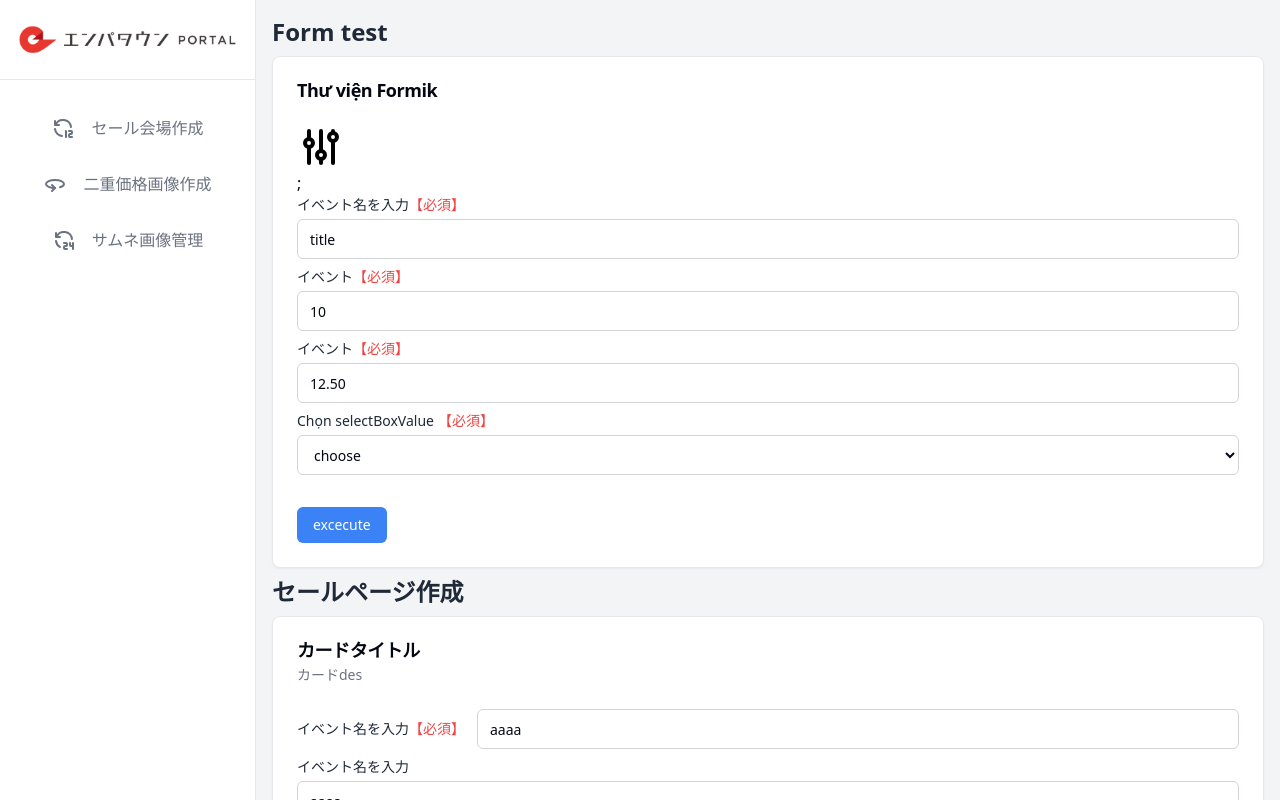
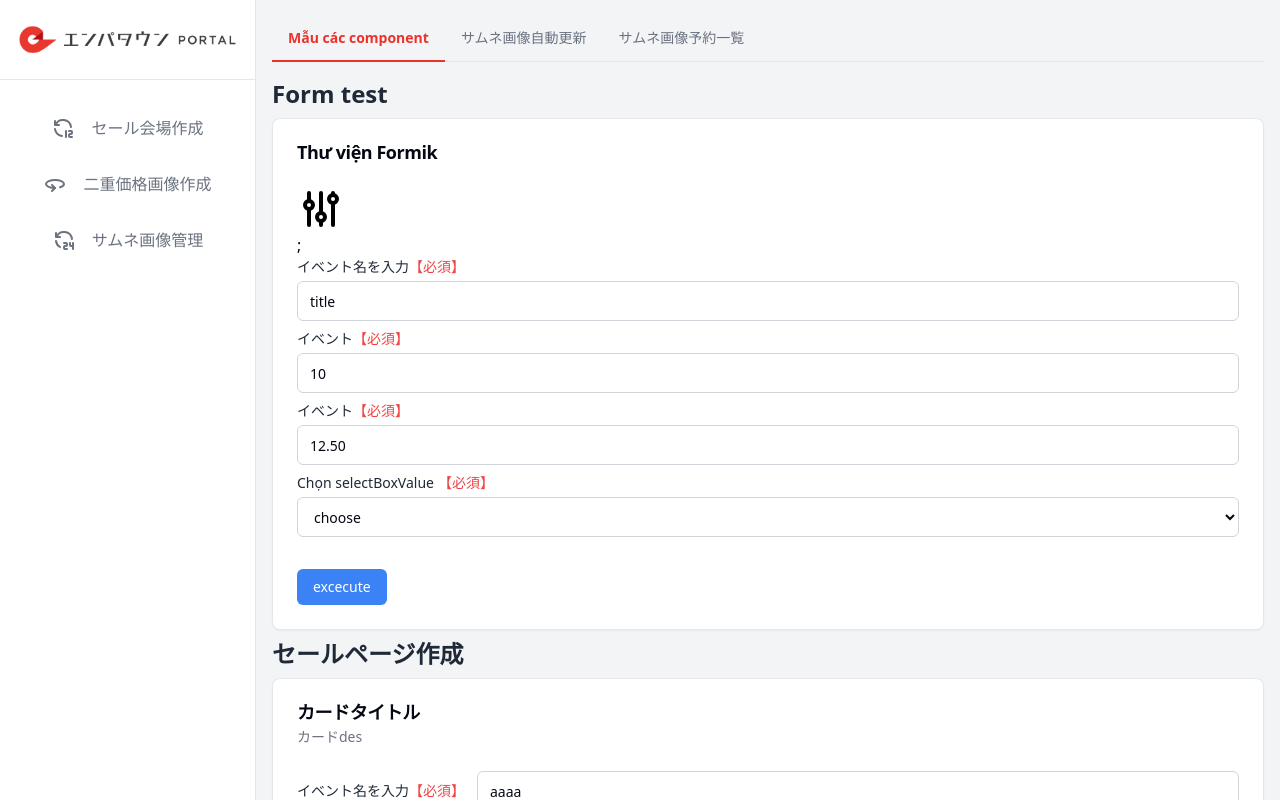
Before and after one commit to IamDieuKhanh2001/enpa_portal_v2, a Next.js app: page / in a window 1280 px wide. Built offline with nearby package versions, Linux system fonts and the light colour scheme.

Commit message:
tab component

```diff
--- /dev/null
+++ b/src/app/component/Tabs.tsx
@@ -0,0 +1,104 @@
+"use client";
+import React, { useState } from "react";
+import { cn } from "../lib/utils";
+
+// Tabs
+interface TabsProps {
+    defaultValue: string;
+    children: React.ReactNode;
+    className?: string;
+}
+const Tabs = ({ defaultValue, children, className }: TabsProps) => {
+    const [activeTab, setActiveTab] = useState(defaultValue);
+
+    // React.cloneElement sẽ tự động truyền props cho các con
+    const enhancedChildren = React.Children.map(children, (child: any) => {
+        if (child.type.displayName === "TabsList") {
+            return React.cloneElement(child, { activeTab, setActiveTab });
+        }
+        if (child.type.displayName === "TabsContent") {
+            return React.cloneElement(child, { activeTab });
+        }
+        return child;
+    });
+
+    return <div className={cn("w-full", className)}>{enhancedChildren}</div>;
+};
+
+// TabsList
+interface TabsListProps {
+    children: React.ReactNode;
+    className?: string;
+}
+const TabsList = ({
+    children,
+    className,
+    activeTab,
+    setActiveTab,
+}: TabsListProps & {
+    activeTab?: string;
+    setActiveTab?: (v: string) => void;
+}) => (
+    <div
+        className={cn(
+            "inline-flex border-gray-200 bg-transparent p-0 border-b w-full justify-start rounded-none",
+            className
+        )}
+    >
+        {React.Children.map(children, (child: any) =>
+            React.cloneElement(child, { activeTab, setActiveTab })
+        )}
+    </div>
+);
+TabsList.displayName = "TabsList";
+
+// TabsTrigger
+interface TabsTriggerProps {
+    value: string;
+    children?: string;
+    className?: string;
+}
+const TabsTrigger = ({
+    value,
+    children,
+    className,
+    activeTab,
+    setActiveTab,
+}: TabsTriggerProps & {
+    activeTab?: string;
+    setActiveTab?: (v: string) => void;
+}) => (
+    <button
+        onClick={() => setActiveTab && setActiveTab(value)}
+        className={cn(
+            "inline-flex items-center justify-center px-4 py-3 text-sm font-medium transition-colors",
+            "border-b-2 -mb-px",
+            activeTab === value
+                ? "border-[#EB322D] text-[#EB322D] font-semibold"
+                : "border-transparent text-gray-500 hover:text-gray-700",
+            className
+        )}
+    >
+        {children ? children : "Title unset"}
+    </button>
+);
+TabsTrigger.displayName = "TabsTrigger";
+
+// TabsContent
+interface TabsContentProps {
+    value: string;
+    children?: React.ReactNode;
+    className?: string;
+}
+const TabsContent = ({
+    value,
+    children,
+    className,
+    activeTab,
+}: TabsContentProps & { activeTab?: string }) => {
+    if (activeTab !== value) return null;
+    return <div className={cn("mt-4", className)}>{children}</div>;
+};
+TabsContent.displayName = "TabsContent";
+
+export { Tabs, TabsList, TabsTrigger, TabsContent }
--- a/src/app/page.tsx
+++ b/src/app/page.tsx
@@ -12,6 +12,7 @@ import { NumberBox } from "./component/NumberBox";
 import SelectBox from "./component/SelectBox";
 import { IconAdjustments, IconAdOff } from "@tabler/icons-react";
 import Link from "next/link";
+import { Tabs, TabsContent, TabsList, TabsTrigger } from "./component/Tabs";
 // import { ErrorMessage, Field, Form, Formik } from 'formik';
 
 export default function Home() {
@@ -43,9 +44,15 @@ export default function Home() {
 
   return (
     <>
+      <Tabs defaultValue="tab1">
+        <TabsList>
+          <TabsTrigger value="tab1">Mẫu các component</TabsTrigger>
+          <TabsTrigger value="tab2">サムネ画像自動更新</TabsTrigger>
+          <TabsTrigger value="tab3">サムネ画像予約一覧</TabsTrigger>
+        </TabsList>
 
+        <TabsContent value="tab1">
           <div className="">
-
             <h1 className="text-2xl font-bold text-gray-800 mb-2">Form test</h1>
             <Card>
               <CardHeader>
@@ -227,6 +234,11 @@ export default function Home() {
               </CardContent>
             </Card>
           </div>
+        </TabsContent>
+        <TabsContent value="tab2">Nội dung Tab 2</TabsContent>
+        <TabsContent value="tab3">Nội dung Tab 3</TabsContent>
+      </Tabs>
+
 
     </>
   );
```
Lines whose indentation alone changed are shown as unchanged.
